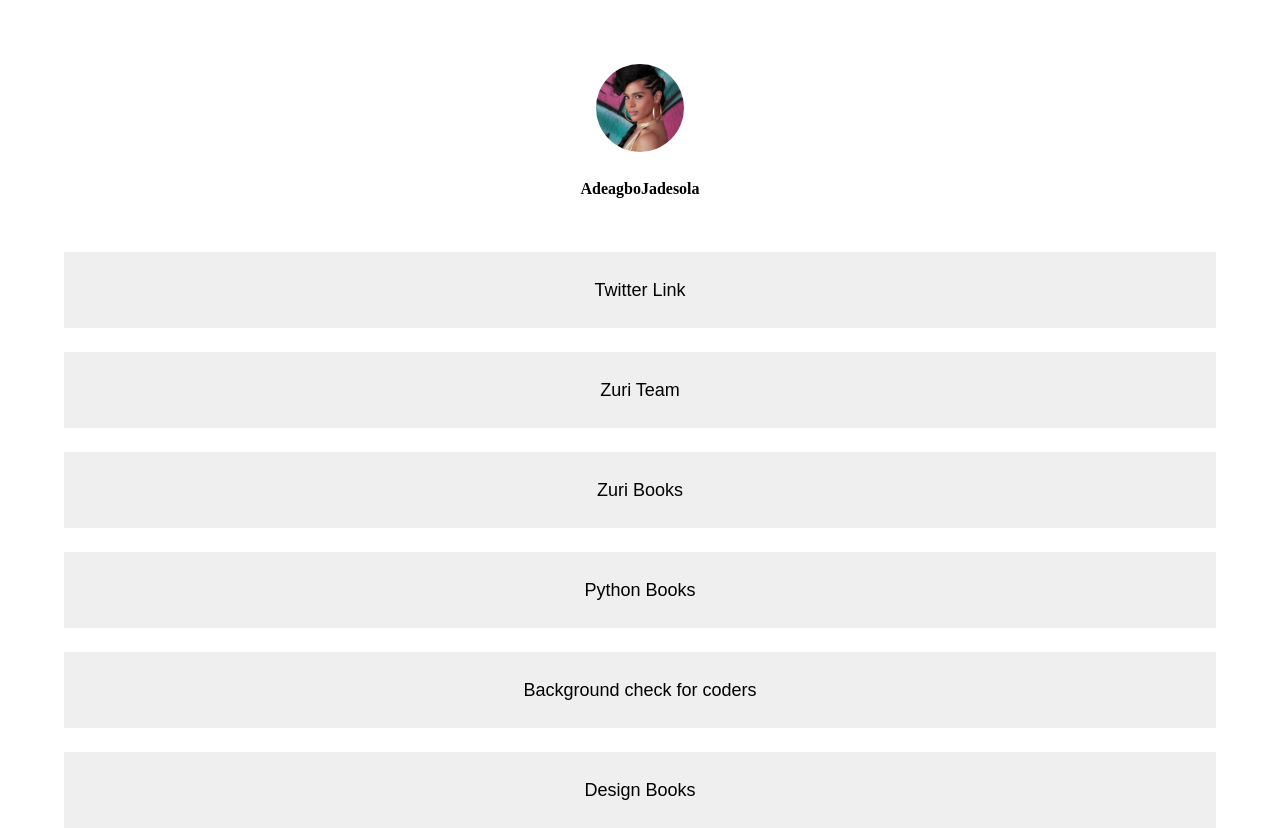
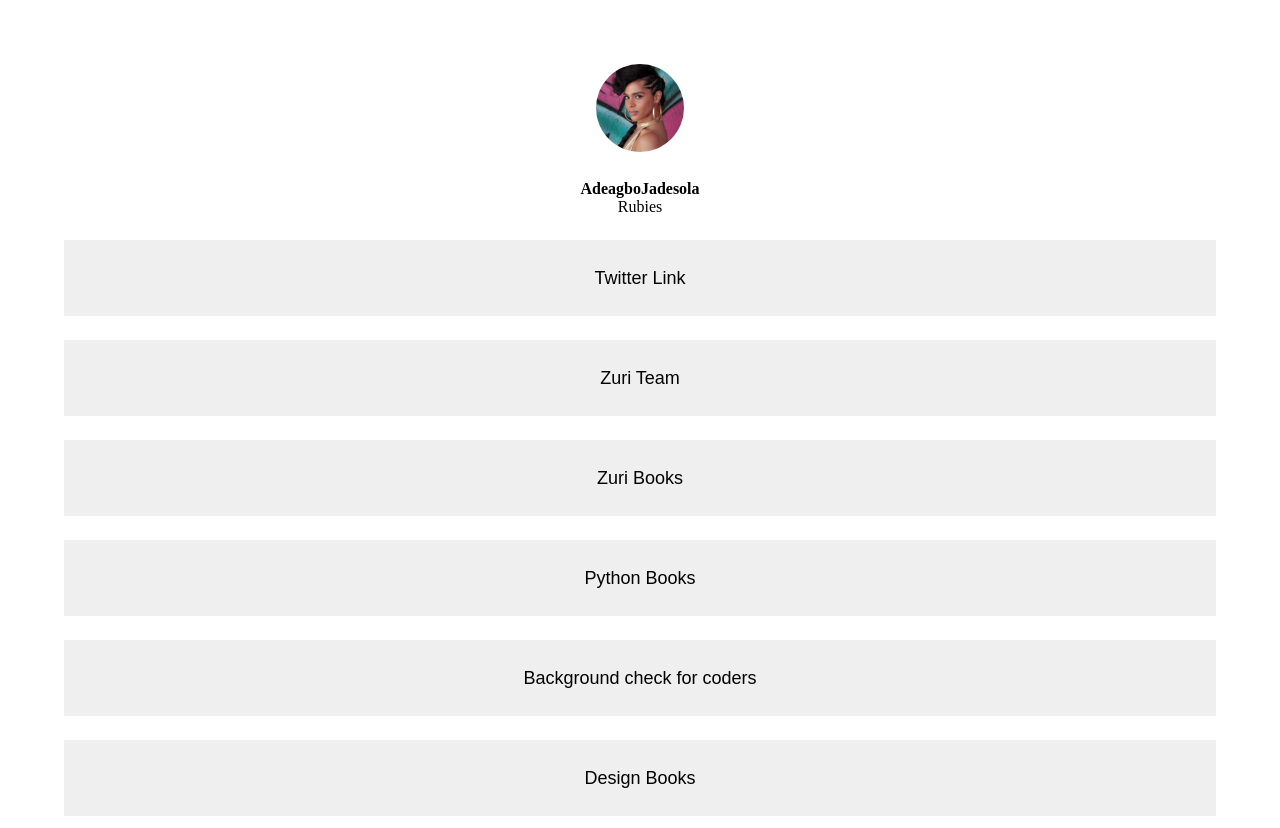
Before and after one commit to Rubies21/HNG-TASK-TWO, a React (Create React App) app: page / in a window 1280 px wide. Built offline with nearby package versions, Linux system fonts and the light colour scheme.

Commit message:
Invinsible slack

```diff
--- a/src/Components/Profile.css
+++ b/src/Components/Profile.css
@@ -9,7 +9,7 @@
     display: flex;
     flex-direction: column;
     align-items: center;
-    padding-bottom: 30px;
+
 
 }
 
@@ -17,3 +17,7 @@
     margin-top: 24px;
     font-weight: bolder;
 }
+
+.slack{
+    /* display:none; */
+}
--- a/src/Components/Profile.js
+++ b/src/Components/Profile.js
@@ -11,7 +11,10 @@ const Profile = () => {
         </div>
         <div id="twitter">
           <p>AdeagboJadesola</p>
-          </div>
+        </div>
+        <div className="slack">
+          Rubies
+        </div>
 
       </div>
 
```
